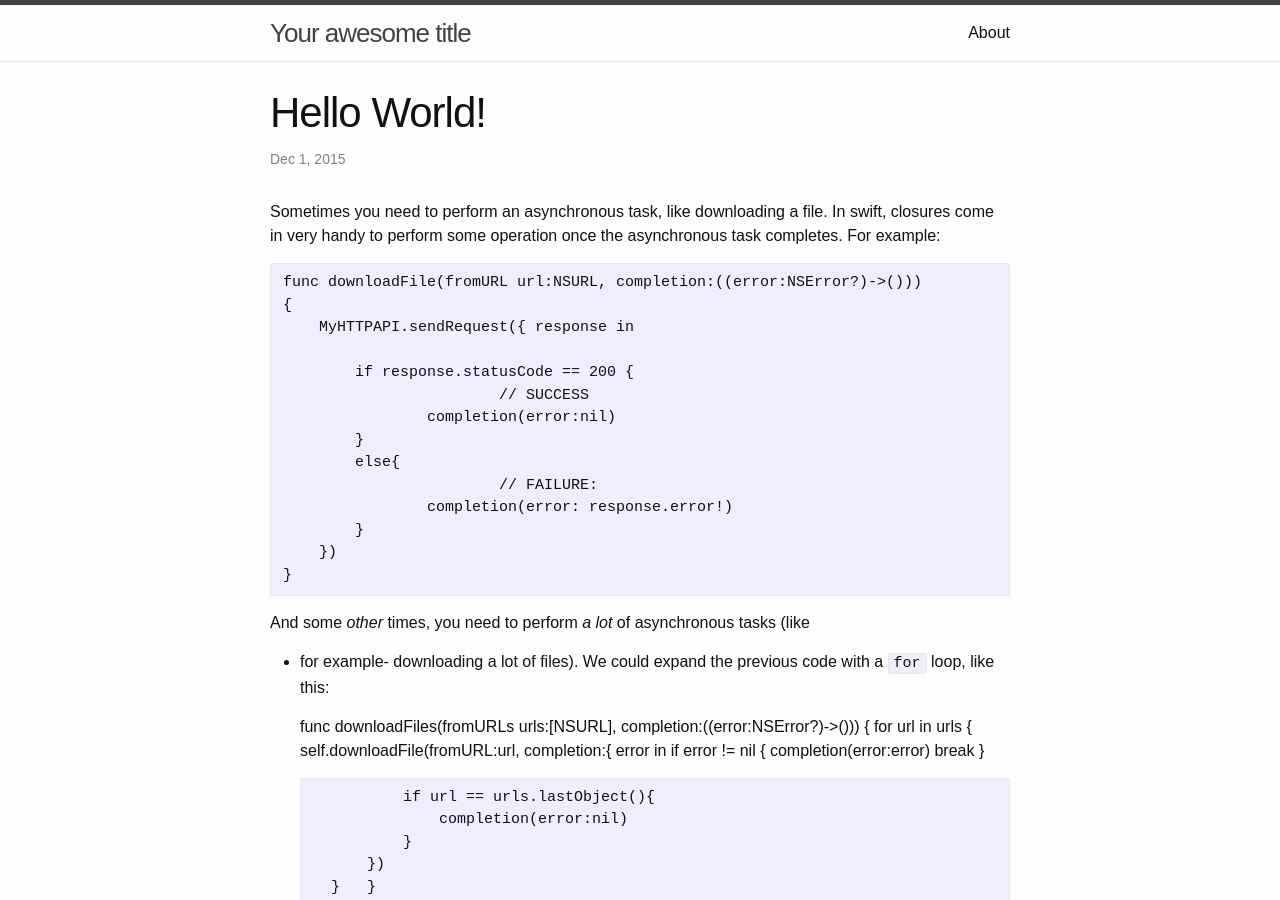
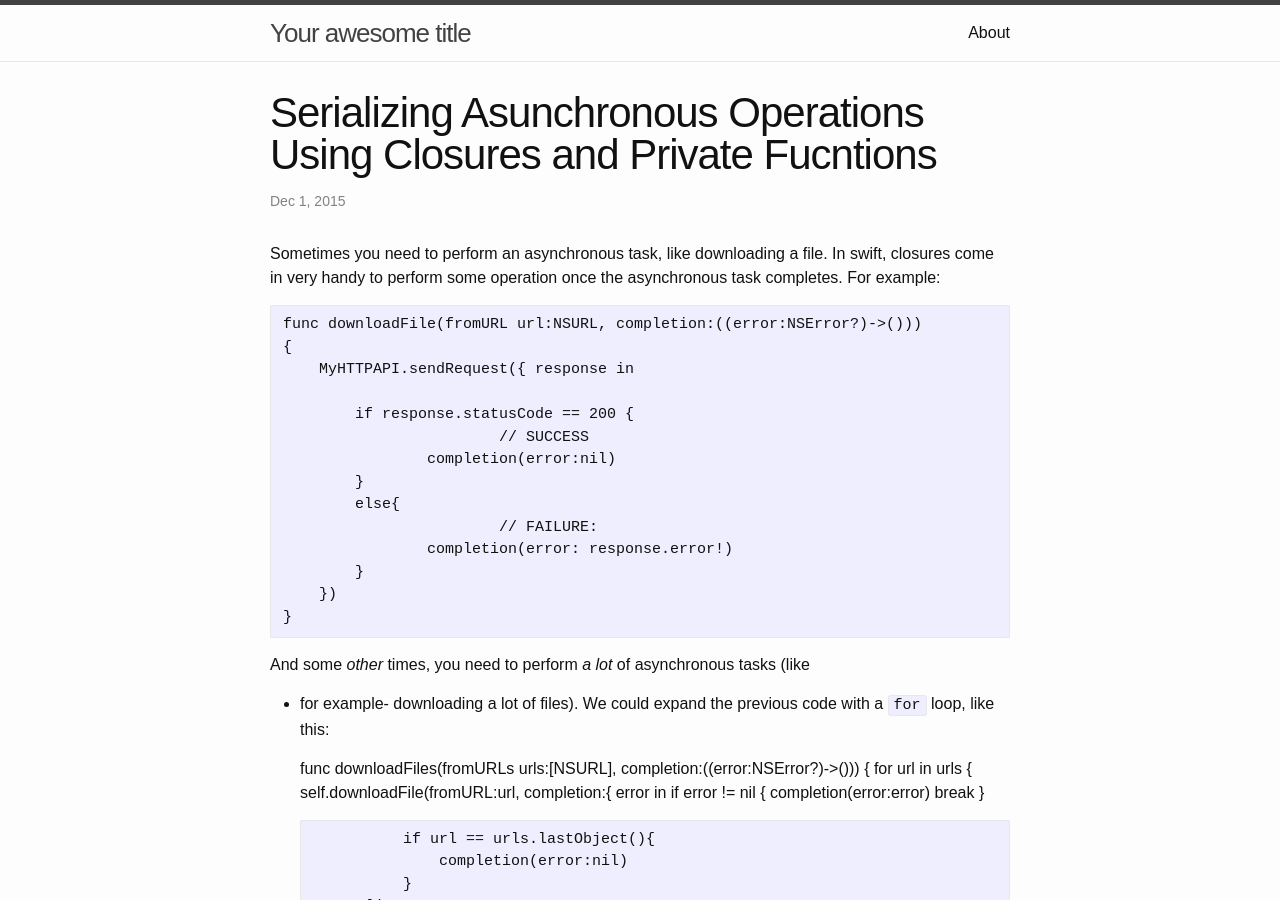
Before and after one commit to nicolas-miari/nicolas-miari.github.io, a Jekyll site: the page built from _posts/2016-03-11-Serializing-Asynchronous-Operations-With-Closures.markdown, in a window 1280 px wide and 900 px high. Built offline with Jekyll 4.4.1, drawn with Linux system fonts in a browser that asks for light colours.

Commit message:
Fixed title of closure recursion post

```diff
--- a/_posts/2016-03-11-Serializing-Asynchronous-Operations-With-Closures.markdown
+++ b/_posts/2016-03-11-Serializing-Asynchronous-Operations-With-Closures.markdown
@@ -1,6 +1,6 @@
 ---
 layout: post
-title:  "Hello World!"
+title:  "Serializing Asunchronous Operations Using Closures and Private Fucntions"
 date:   2015-12-01 14:47:37 +0900
 categories: personal
 ---
```
